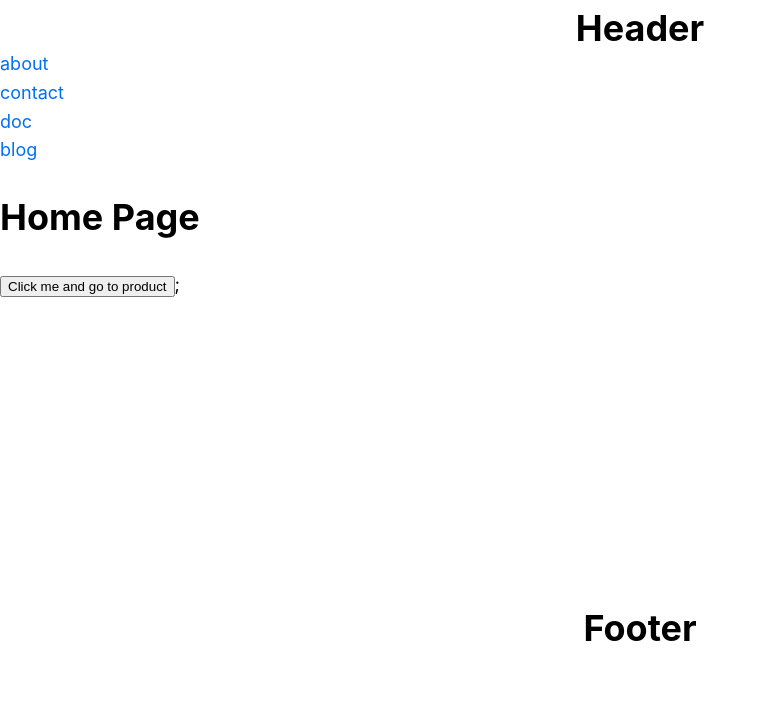
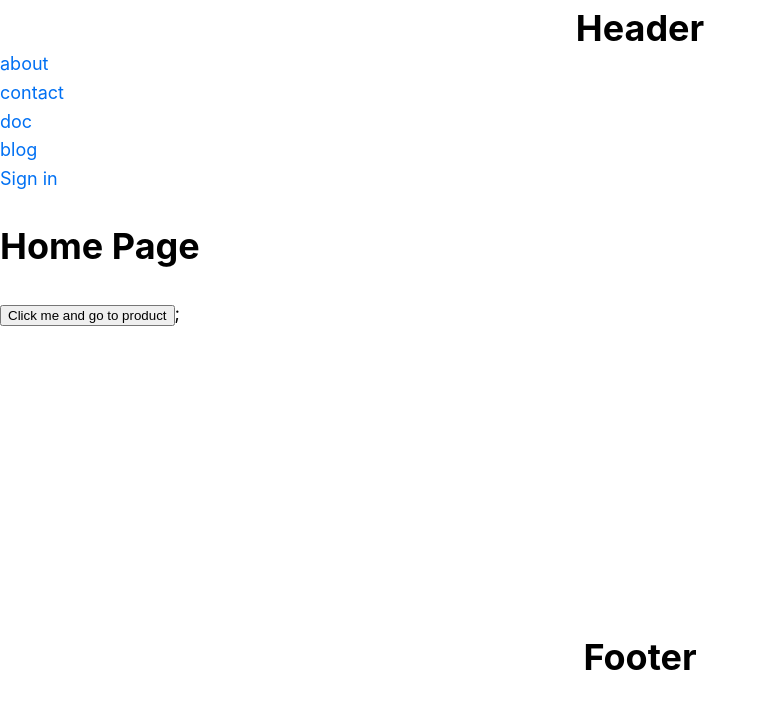
Before and after one commit to M-E-J-O-R/nextjs-blog, a Next.js app: page / in a window 1280 px wide. Shown: the top 708 px of the page, without its empty margins (0-767 px from the left). Built offline with nearby package versions, Linux system fonts and the light colour scheme; no server answers.

Commit message:
learnt about signIn and signOut using useSession()

```diff
--- a/pages/_app.js
+++ b/pages/_app.js
@@ -1,18 +1,21 @@
+import { SessionProvider } from 'next-auth/react';
 import Footer from '../components/Footer';
 import Header from '../components/Header';
 import '../styles/globals.css';
 import '../styles/layout.css';
 
-function MyApp({ Component, pageProps }) {
+function MyApp({ Component, pageProps,session }) {
 
   if (Component.getLayout) {
     return Component.getLayout(<Component{...pageProps} />);
   }
   return (
     <>
-      <Header />
-      <Component {...pageProps} />;
-      <Footer></Footer>
+      <SessionProvider session={session}>
+        <Header />
+        <Component {...pageProps} />;
+        <Footer></Footer>
+      </SessionProvider>
     </>);
 }
 
--- a/pages/api/auth/[...nextauth].js
+++ b/pages/api/auth/[...nextauth].js
@@ -1,4 +1,4 @@
-import NextAuth from "next-auth/next";
+import NextAuth from "next-auth";
 import GithubProvider from "next-auth/providers/github"
 
 export default NextAuth({
--- a/pages/index.js
+++ b/pages/index.js
@@ -1,7 +1,11 @@
 import Link from "next/link";
 import { useRouter } from "next/router";
+import { signIn, signOut, useSession } from "next-auth/react";
+
 
 const Home = () => {
+    const { data: session, status, } = useSession();
+    console.log({ session, status });
 
     const router = useRouter();
     const handleRouting = () => {
@@ -12,24 +16,44 @@ const Home = () => {
 
         <>
             <Link href="/about">
-                <a >about
+                <a  >about
                 </a>
             </Link>
             <br />
-            <Link href="contact">
+            <Link href="/contact">
                 <a >contact
                 </a>
             </Link>
             <br />
-            <Link href="doc">
+            <Link href="/componentsdoc">
                 <a >doc
                 </a>
             </Link>
             <br />
-            <Link href="blog">
+            <Link href="/blog">
                 <a >blog
                 </a>
             </Link>
+            <br />
+            {(!session && status !== 'loading') && <Link Link href="api/auth/signin">
+                <a onClick={(event) => {
+                    event.preventDefault();
+                    signIn();
+                }}>Sign in
+                </a>
+            </Link >}
+
+            <br />
+            {(session) && <Link href="api/auth/signout">
+                <a onClick={(event) => {
+                    event.preventDefault();
+                    signOut();
+                }
+
+                }>Sign out
+                </a>
+            </Link>}
+
             <h1>Home Page</h1>
             <button onClick={handleRouting}> Click me and go to product</button>
 
```
